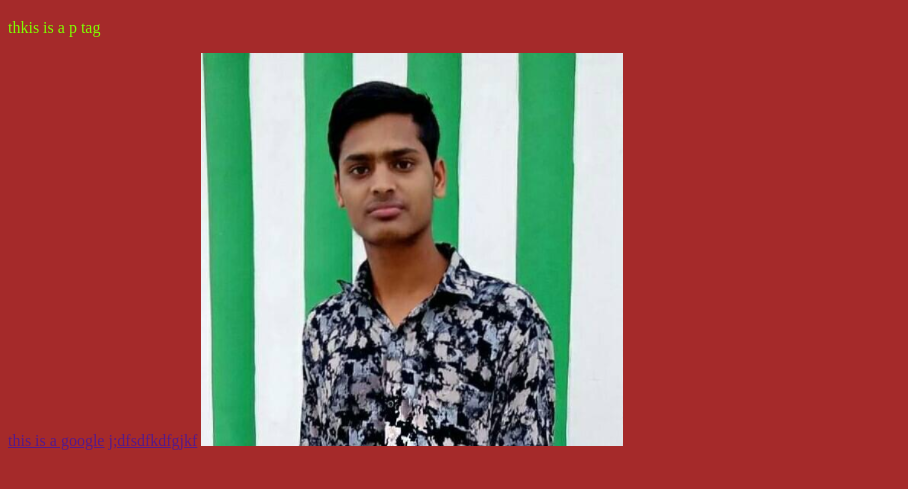
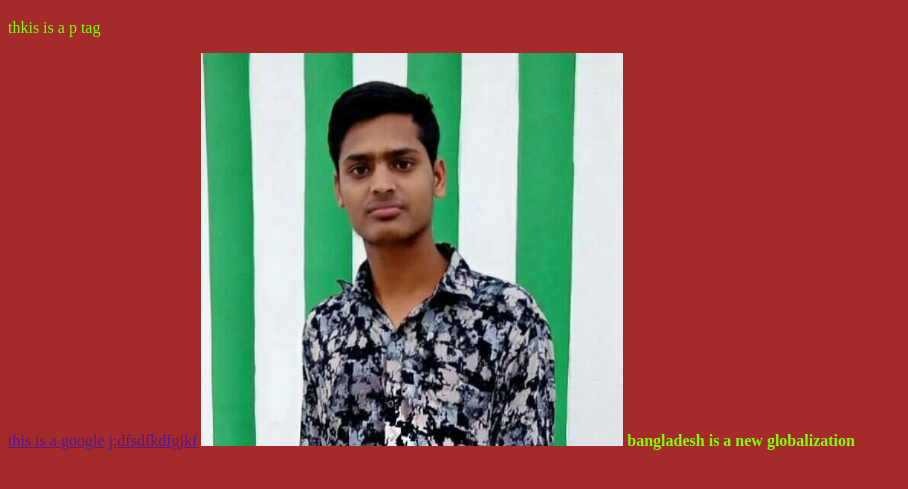
Before and after one commit to noushad2002/food-network, a plain HTML site: page index.html in a window 1280 px wide. Shown: the part 61-550 px from the top of the page, without its empty margins (0-908 px from the left). Drawn offline with Linux system fonts and the light colour scheme.

Commit message:
this second commit

```diff
--- a/index.html
+++ b/index.html
@@ -14,6 +14,6 @@
     <a href="">j;dfsdfkdfgjkf</a>
 
     <img src="images/Screenshot 2021-07-20 204518.png" alt="">
-
+     <b>bangladesh is a new globalization</b>
 </body>
 </html>
```
